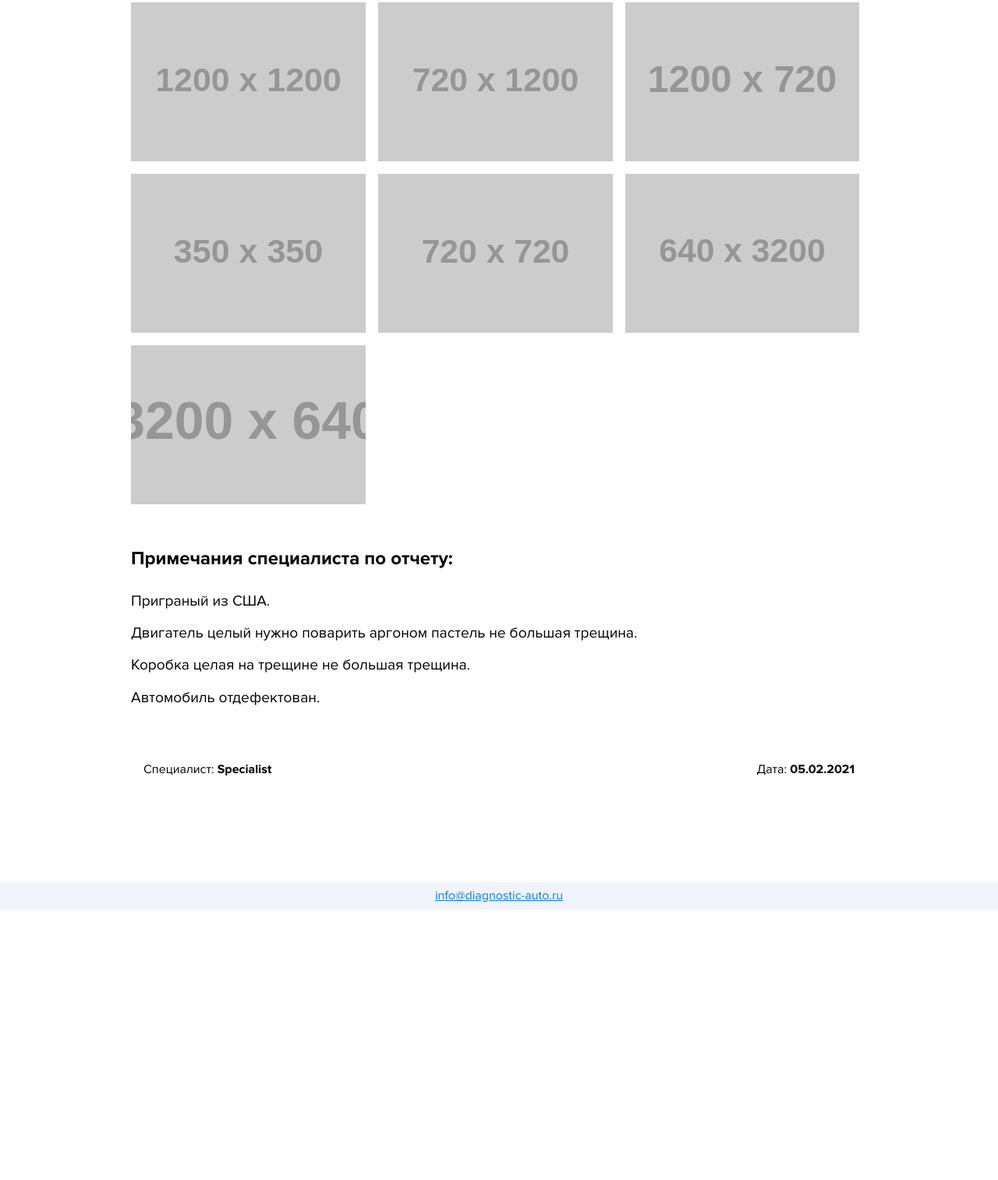
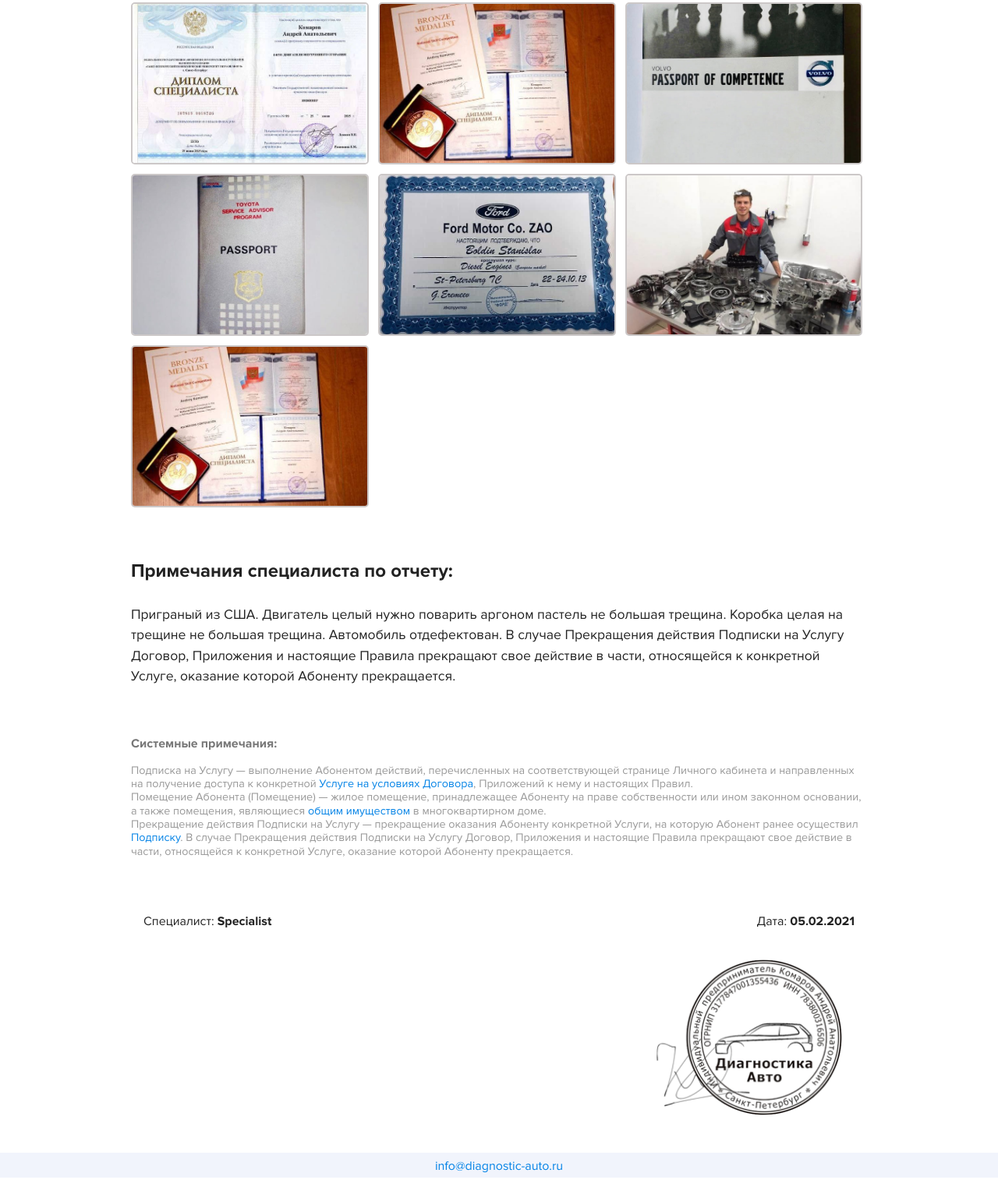
Before and after one commit to olwork54/report, a plain HTML site: page index.html in a window 1280 px wide. Shown: the part 213-1727 px from the top of the page at 78% size. Before the commit the page ends 1380 px from the top, so only its background shows below. Drawn offline with Linux system fonts and the light colour scheme; placeholder pictures from the web are drawn by us.

Commit message:
revision

```diff
--- a/css/style.scss
+++ b/css/style.scss
@@ -403,21 +403,29 @@ $maxContentWidth: 960px;
 $regFont: Proximanova;
 $desktopSideIndent: 24px;
 $mobileSideIndent: 8px;
-$fastAnimTime: 0.3s;
+$fastAnimTime: 0.2s;
+$linkColor: #0483e6;
+$hoverLinkColor: #2fa4ff;
 
 
 
 body {
     font-family: $regFont;
+    color: #222;
 
     .content {
         max-width: $maxContentWidth;
         padding: 0 $desktopSideIndent;
         margin: 0 auto;
+        min-height: calc(100vh - (40px + 5em));
+    }
+
+    a {
+        text-decoration: none;
     }
 }
 
-.top-line{
+.top-line {
     height: 8px;
     background: #f1f4fc;
 }
@@ -452,9 +460,12 @@ body {
             height: 100%;
             object-fit: cover;
             transform: scale(1);
-            transition: transform ease-out $fastAnimTime;
+            transition: transform ease-out $fastAnimTime, border-color ease-out $fastAnimTime;
+            border: 2px solid #ccc8c8;
+            border-radius: 5px;
 
             &:hover {
+                border-color: $hoverLinkColor;
                 transform: scale(0.95);
             }
         }
@@ -463,15 +474,48 @@ body {
 
 
 .notes-block {
-    margin: 0 8px;
+
+    margin: 4em 8px 0;
 
     .notes-title {
         font-size: 150%;
-        margin: 2em 0 1.2em;
+        margin: 1.2em 0;
     }
 
     .notes {
-        font-size: 120%;
+        // text-align: justify;
+        font-size: 110%;
+        line-height: 150%;
+    }
+}
+
+.rules {
+    margin-top: 4em;
+    padding: 0 8px;
+
+    .title {
+        margin: 1em 0;
+        color: #777;
+        font-size: 100%;
+    }
+
+    p {
+        color: #999;
+        font-size: 90%;
+        margin: 0;
+        line-height: 120%;
+        // text-indent: 1em;
+        // text-align: justify;
+    }
+
+    a {
+        cursor: pointer;
+        color: $linkColor;
+        transition: color ease-in-out $fastAnimTime;
+
+        &:hover {
+            color: $hoverLinkColor;
+        }
     }
 }
 
@@ -480,7 +524,7 @@ body {
     display: flex;
     justify-content: space-between;
     flex-wrap: wrap;
-    margin: 4em 0 8em;
+    margin-top: 4em;
 
     .specialist-name,
     .date {
@@ -492,9 +536,23 @@ body {
     }
 }
 
+.stamp {
+    display: flex;
+    justify-content: flex-end;
+    height: 200px;
+    margin: 2em 0 3em;
+    padding: 0 8px;
+
+    img {
+        height: 100%;
+        width: auto;
+        margin-right: 2em;
+    }
+}
 
 .footer {
     background: #f1f4fc;
+    height: 32px;
 
     .container {
         max-width: $maxContentWidth;
@@ -506,13 +564,15 @@ body {
 
         a {
             cursor: pointer;
-            color: #0483e6;
+            color: $linkColor;
             text-align: center;
             transition: color ease-in-out $fastAnimTime;
-            &:hover{
-                color: #3898EC;
+
+            &:hover {
+                color: $hoverLinkColor;
             }
         }
+
         // button {
         //     background: #0483e6;
         //     color: #fff;
@@ -522,9 +582,11 @@ body {
         //     letter-spacing: 0.5px;
         //     border: none;
         //     transition: background-color ease-in-out $fastAnimTime;
+        //     outline: none;
 
         //     &:hover {
         //         background: #3898EC;
+        //         outline: none;
         //     }
         // }
     }
@@ -543,6 +605,10 @@ body {
 
     .main-title {
         margin-top: 2em;
+
+        h1 {
+            font-size: 2em;
+        }
     }
 
     .gallery {
@@ -553,4 +619,10 @@ body {
             height: 160px;
         }
     }
+    .stamp {
+        height: 180px;
+        img {
+            margin-right:16px;
+        }
+    }
 }
--- a/index.html
+++ b/index.html
@@ -35,27 +35,29 @@
           </a>
           {% endfor %} -->
 
-          <a class="img-wrap" href="http://placehold.it/1200x1200?text=1">
-            <img src="http://placehold.it/1200x1200?text=1" alt="Photo">
+
+        <a class="img-wrap" href="./img/sample/2.jpg">
+          <img src="./img/sample/2.jpg" alt="Photo">
         </a>
-          <a class="img-wrap" href="http://placehold.it/720x1200?text=2">
-            <img src="http://placehold.it/720x1200?text=2" alt="Photo">
+        <a class="img-wrap" href="./img/sample/3.jpg">
+          <img src="./img/sample/3.jpg" alt="Photo">
         </a>
-          <a class="img-wrap" href="http://placehold.it/1200x720?text=3">
-            <img src="http://placehold.it/1200x720?text=3" alt="Photo">
+        <a class="img-wrap" href="./img/sample/4.jpg">
+          <img src="./img/sample/4.jpg" alt="Photo">
         </a>
-          <a class="img-wrap" href="http://placehold.it/350x350?text=4">
-            <img src="http://placehold.it/350x350?text=4" alt="Photo">
+        <a class="img-wrap" href="./img/sample/5.jpg">
+          <img src="./img/sample/5.jpg" alt="Photo">
         </a>
-          <a class="img-wrap" href="http://placehold.it/720x720?text=5">
-            <img src="http://placehold.it/720x720?text=5" alt="Photo">
+        <a class="img-wrap" href="./img/sample/6.jpg">
+          <img src="./img/sample/6.jpg" alt="Photo">
         </a>
-          <a class="img-wrap" href="http://placehold.it/640x3200?text=6">
-            <img src="http://placehold.it/640x3200?text=6" alt="Photo">
+        <a class="img-wrap" href="./img/sample/1.jpg">
+          <img src="./img/sample/1.jpg" alt="Photo">
         </a>
-          <a class="img-wrap" href="http://placehold.it/3200x640?text=7">
-            <img src="http://placehold.it/3200x640?text=7" alt="Photo">
+        <a class="img-wrap" href="./img/sample/3.jpg">
+          <img src="./img/sample/3.jpg" alt="Photo">
         </a>
+
 
 
       </div>
@@ -69,12 +71,37 @@
             <p>{{ p }}</p>
             {% endfor %} -->
 
-            <p>Приграный из США.</p>
-            <p>Двигатель целый нужно поварить аргоном пастель не большая трещина.</p>
-            <p>Коробка целая на трещине не большая трещина.</p>
-            <p>Автомобиль отдефектован.</p>
+          <p>
+            Приграный из США. Двигатель целый нужно поварить аргоном пастель не большая трещина. Коробка целая на
+            трещине не большая трещина. Автомобиль отдефектован.
+            В случае Прекращения действия Подписки на Услугу Договор, Приложения и
+            настоящие Правила прекращают свое действие в части, относящейся к
+            конкретной Услуге, оказание которой Абоненту прекращается.
+          </p>
 
         </div>
+      </div>
+    </div>
+    <div class="row">
+      <div class="rules">
+        <h5 class="title">Системные примечания:</h5>
+        <p>Подписка на Услугу — выполнение Абонентом действий, перечисленных на
+          соответствующей странице Личного кабинета и направленных на получение
+          доступа к конкретной <a href="https://www.google.com/">Услуге на условиях Договора</a>, Приложений к нему и
+          настоящих Правил.
+        </p>
+        <p>
+          Помещение Абонента (Помещение) — жилое помещение, принадлежащее
+          Абоненту на праве собственности или ином законном основании, а также
+          помещения, являющиеся <a href="https://www.google.com/">общим имуществом</a> в многоквартирном доме.
+        </p>
+        <p>
+          Прекращение действия Подписки на Услугу — прекращение оказания
+          Абоненту конкретной Услуги, на которую Абонент ранее осуществил <a href="https://www.google.com/">Подписку</a>.
+          В случае Прекращения действия Подписки на Услугу Договор, Приложения и
+          настоящие Правила прекращают свое действие в части, относящейся к
+          конкретной Услуге, оказание которой Абоненту прекращается.
+        </p>
       </div>
     </div>
     <div class="row">
@@ -89,11 +116,17 @@
           </span></p>
       </div>
     </div>
+    <div class="row">
+      <div class="stamp">
+        <img src="./img/stamp.png" alt="">
+      </div>
+    </div>
   </div>
 
   <div class="footer">
     <div class="container">
       <a href="mailto:info@diagnostic-auto.ru">info@diagnostic-auto.ru</a>
+      <!-- <button onclick="window.print">save</button> -->
     </div>
   </div>
 
```
Also changed, not shown: css/style.css, img/sample/1.jpg (added), img/sample/2.jpg (added), img/sample/3.jpg (added), img/sample/4.jpg (added), img/sample/5.jpg (added), img/sample/6.jpg (added), img/stamp.png (added). Lines whose indentation alone changed are shown as unchanged.
